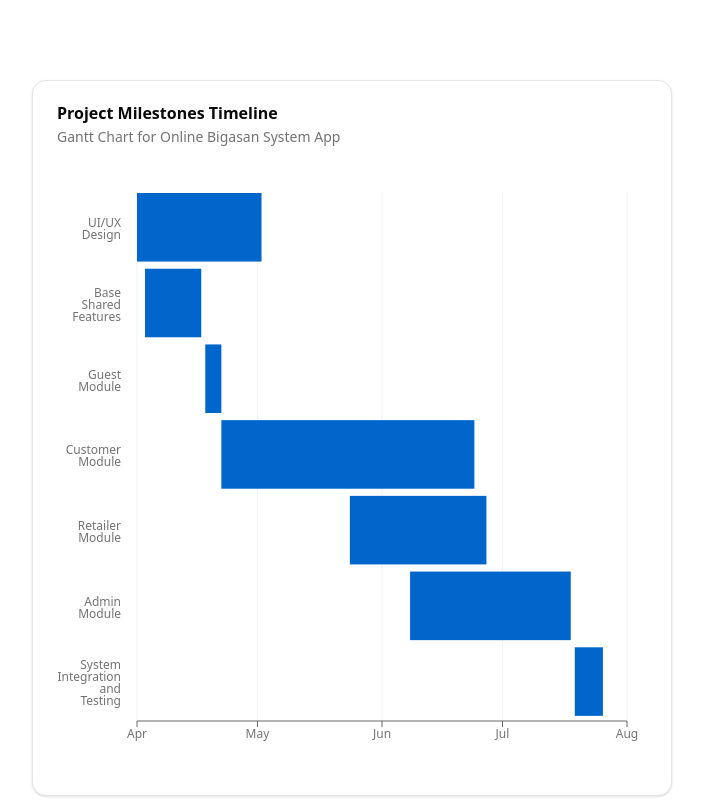
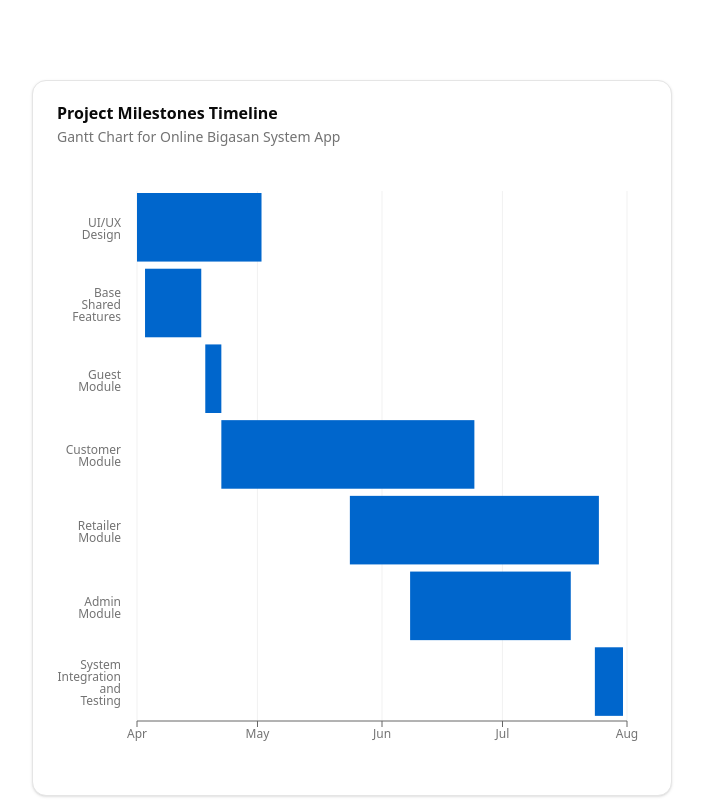
Before and after one commit to RusselHarveyMercadoIV/bigasan-sample-chart, a React (Vite) app: page / in a window 1280 px wide. Shown: the top 800 px of the page, without its empty margins (288-991 px from the left). Built offline with nearby package versions, Linux system fonts and the light colour scheme.

Commit message:
adjust system itnegration

```diff
--- a/src/components/gantt.tsx
+++ b/src/components/gantt.tsx
@@ -37,7 +37,7 @@ const chartData = [
   {
     milestone: "Retailer Module",
     start: new Date(2025, 4, 24), // June 21, 2025
-    end: new Date(2025, 5, 27), // July 24, 2025
+    end: new Date(2025, 6, 25), // July 24, 2025
   },
   {
     milestone: "Admin Module",
@@ -46,8 +46,8 @@ const chartData = [
   },
   {
     milestone: "System Integration and Testing",
-    start: new Date(2025, 6, 19), // August 15, 2025
-    end: new Date(2025, 6, 26), // August 21, 2025
+    start: new Date(2025, 6, 24), // August 15, 2025
+    end: new Date(2025, 6, 31), // August 21, 2025
   },
 ];
 
```
